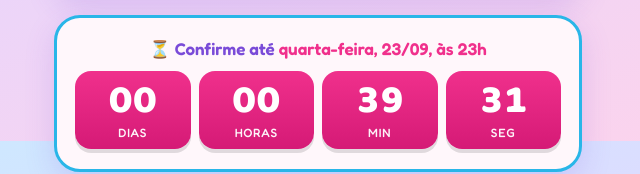
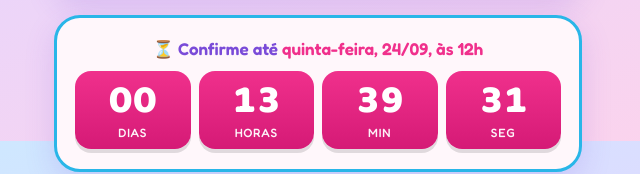
Before and after one commit to leticia111udia-jpg/Confirmacao-Luna, a plain HTML site: page index.html in a window 1280 px wide. Shown: the part 659-833 px from the top of the page, 322-962 px from the left. Drawn offline with Linux system fonts and the light colour scheme.

Commit message:
Add files via upload

```diff
--- a/index.html
+++ b/index.html
@@ -249,7 +249,7 @@
 
   <section class="card" aria-label="Contagem regressiva">
     <div id="countOpen">
-      <p class="count-title">⏳ Confirme até <strong>quarta-feira, 23/09, às 23h</strong></p>
+      <p class="count-title">⏳ Confirme até <strong>quinta-feira, 24/09, às 12h</strong></p>
       <div class="clock" role="timer" aria-live="off">
         <div><b id="cd">--</b><span>dias</span></div>
         <div><b id="ch">--</b><span>horas</span></div>
@@ -337,7 +337,7 @@
   // Vazio = o WhatsApp abre e a pessoa escolhe o contato.
   var WHATSAPP_NUMBER = "5534996363067";
   // Quarta-feira, 23/09/2026 às 23h (horário de Brasília)
-  var DEADLINE = new Date("2026-09-23T23:00:00-03:00").getTime();
+  var DEADLINE = new Date("2026-09-24T12:00:00-03:00").getTime();
   var MAX_COMP = 15;
   var STORE_KEY = "luna-confirmados-v1";
 
```
